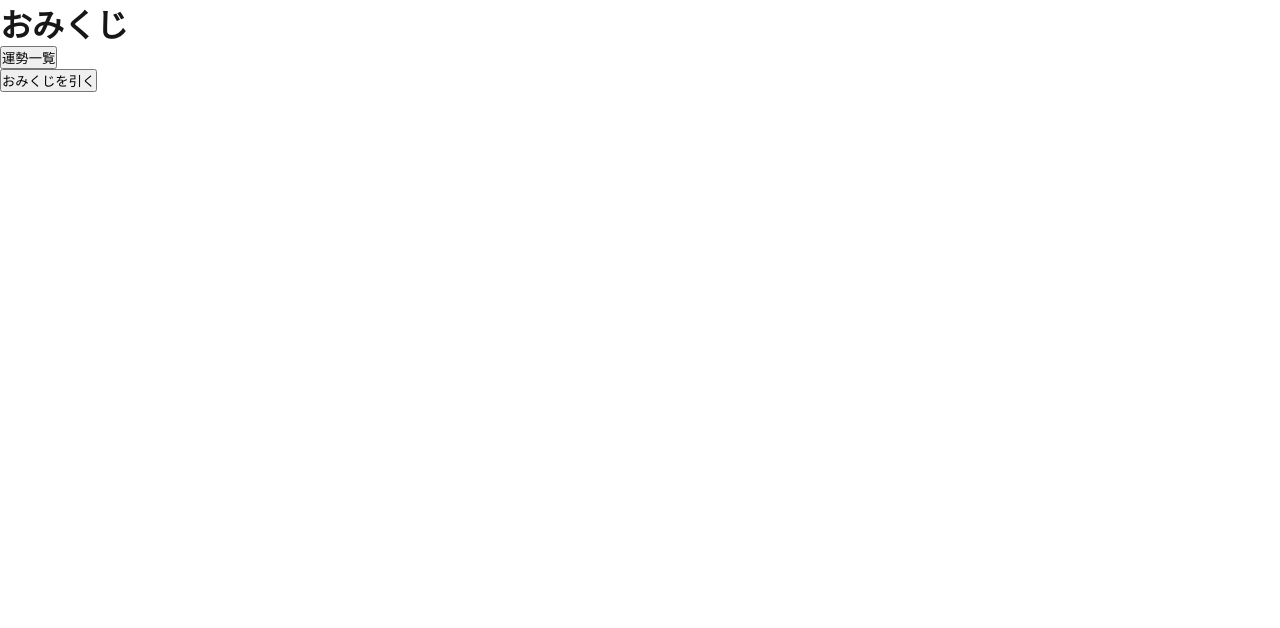
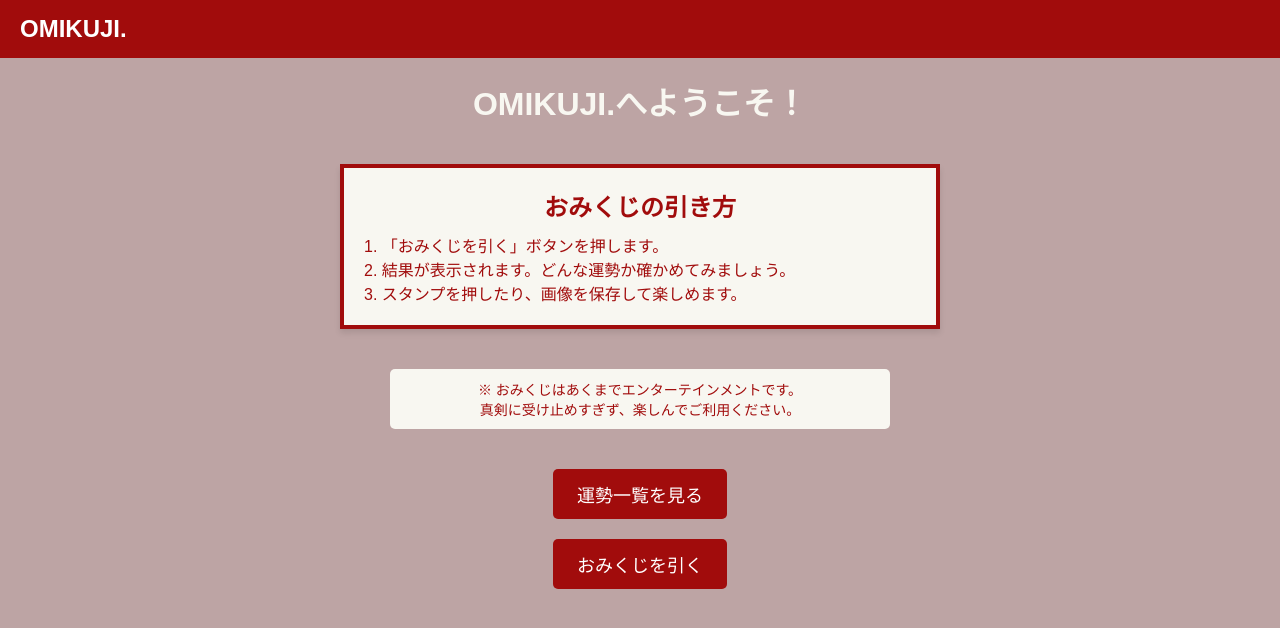
Before and after one commit to akari24320/akarin-01, a Next.js app: page /pages/index in a window 1280 px wide. Shown: the top 628 px of the page. Built offline with nearby package versions, Linux system fonts and the light colour scheme.

Commit message:
indexを整える＋α

```diff
--- a/src/app/components/FortuneLineup/fortunelineup.module.css
+++ b/src/app/components/FortuneLineup/fortunelineup.module.css
@@ -1,5 +1,21 @@
+.mainbutton{
+    background-color: #A10C0C;
+    color: white;
+    border: none;
+    padding: 12px 24px;
+    font-size: 18px;
+    cursor: pointer;
+    border-radius: 5px;
+    margin-top: 20px;
+    transition: background 0.3s;
+}
+
+.mainbutton:hover{
+    background-color: #860a0a;
+}
+
 .button:hover {
-    background-color: #0056b3;
+    background-color: #860a0a;
 }
 
 .overlay {
@@ -15,17 +31,19 @@
 }
 
 .closebutton button{
-    padding: 10px 20px;
-    color: rgb(255, 255, 255);
-    background-color: #c82333;
+    background-color: #A10C0C;
+    color: white;
     border: none;
+    padding: 12px 24px;
+    font-size: 18px;
+    cursor: pointer;
     border-radius: 5px;
-    cursor: pointer;
-    font-size: 16px;
+    margin-top: 20px;
+    transition: background 0.3s;
 }
 
 .closebutton button:hover {
-    background-color: #0056b3;
+    background-color: #860a0a;
 }
 
 .modal {
--- a/src/app/components/FortuneLineup/fortunelineup.tsx
+++ b/src/app/components/FortuneLineup/fortunelineup.tsx
@@ -10,8 +10,8 @@ const FortuneLineup = () => {
 
   return (
     <div>
-      <button onClick={() => setIsOpen(true)}>
-        運勢一覧
+      <button className={styles.mainbutton} onClick={() => setIsOpen(true)}>
+        運勢一覧を見る
       </button>
 
       {isOpen && ( //この&&は、条件がtrueの時だけ表示させるために
--- /dev/null
+++ b/src/app/components/Header/Header.module.css
@@ -0,0 +1,33 @@
+.header {
+    display: flex;
+    justify-content: space-between;
+    align-items: center;
+    background-color: #A10C0C;
+    color: white;
+    padding: 15px 20px;
+    font-size: 18px;
+    box-shadow: 0 2px 5px rgba(0, 0, 0, 0.1);
+}
+
+.title {
+    font-size: 24px;
+    font-weight: bold;
+    cursor: pointer;
+}
+
+.nav ul {
+    list-style: none;
+    display: flex;
+    gap: 20px;
+    margin: 0;
+    padding: 0;
+}
+
+.nav li {
+    cursor: pointer;
+    transition: opacity 0.3s;
+}
+
+.nav li:hover {
+    opacity: 0.8;
+}
--- /dev/null
+++ b/src/app/components/Header/Header.tsx
@@ -0,0 +1,13 @@
+"use client";
+import { useRouter } from "next/navigation";
+import styles from "./Header.module.css";
+
+export default function Header() {
+    const router = useRouter();
+
+    return (
+        <header className={styles.header}>
+            <h1 className={styles.title} onClick={() => router.push("/")}>OMIKUJI.</h1>
+        </header>
+    );
+}
--- /dev/null
+++ b/src/app/pages/index/page.module.css
@@ -0,0 +1,67 @@
+.container {
+    text-align: center;
+    color: #F8F7F1;
+    display: flex;
+    flex-direction: column; /* 縦に並べる */
+    align-items: center; /* 水平方向（左右）の中央揃え */
+    background: rgb(189, 164, 164);
+    min-height: 100vh;
+}
+
+.title {
+    font-size: 32px;
+    font-weight: bold;
+    margin-top: 20px;
+    margin-bottom: 20px;
+}
+
+.instructions {
+    background-color: #F8F7F1;
+    padding: 20px;
+    margin: 20px auto;
+    width: 80%;
+    max-width: 600px;
+    box-shadow: 0 4px 6px rgba(0, 0, 0, 0.1);
+    color: #A10C0C;
+    border: 4px solid #A10C0C;
+}
+
+.instructions h2 {
+    font-size: 24px;
+    margin-bottom: 10px;
+}
+
+.instructions ol {
+    text-align: left;
+    margin: 0 auto;
+    padding: 0;
+    list-style: decimal inside;
+}
+
+.notice {
+    font-size: 14px;
+    color: #A10C0C;
+    background-color: #F8F7F1;
+    padding: 10px;
+    margin: 20px auto;
+    border-radius: 5px;
+    width: 80%;
+    max-width: 500px;
+}
+
+.omikujiButton {
+    background-color: #A10C0C;
+    color: white;
+    border: none;
+    padding: 12px 24px;
+    font-size: 18px;
+    cursor: pointer;
+    border-radius: 5px;
+    margin-top: 20px;
+    transition: background 0.3s;
+    margin-bottom: 30px;
+}
+
+.omikujiButton:hover {
+    background-color: #860a0a;
+}
--- a/src/app/pages/index/page.tsx
+++ b/src/app/pages/index/page.tsx
@@ -1,6 +1,8 @@
 "use client";
 import { useRouter } from "next/navigation";
-import FortuneLineup from ".././../components/FortuneLineup/fortunelineup";
+import FortuneLineup from "../../components/FortuneLineup/fortunelineup";
+import styles from "./page.module.css";
+import Header from "../../components/Header/Header";
 
 export default function Home() {
     const router = useRouter();
@@ -11,9 +13,27 @@ export default function Home() {
 
     return (
         <div>
-            <h1>おみくじ</h1>
-            <FortuneLineup></FortuneLineup>
-            <button onClick={handleClick}>おみくじを引く</button>
+            <Header />
+            <div className={styles.container}>
+                <h1 className={styles.title}>OMIKUJI.へようこそ！</h1>
+                <section className={styles.instructions}>
+                    <h2>おみくじの引き方</h2>
+                    <ol>
+                        <li>「おみくじを引く」ボタンを押します。</li>
+                        <li>結果が表示されます。どんな運勢か確かめてみましょう。</li>
+                        <li>スタンプを押したり、画像を保存して楽しめます。</li>
+                    </ol>
+                </section>
+
+                <p className={styles.notice}>
+                    ※ おみくじはあくまでエンターテインメントです。<br />
+                    真剣に受け止めすぎず、楽しんでご利用ください。
+                </p>
+                <FortuneLineup />
+                <button className={styles.omikujiButton} onClick={handleClick}>
+                    おみくじを引く
+                </button>
+            </div>
         </div>
     );
 }
```
Also changed, not shown: src/app/pages/result/page.module.css (+51 -2 lines), src/app/pages/result/page.tsx (+7 -3 lines).
